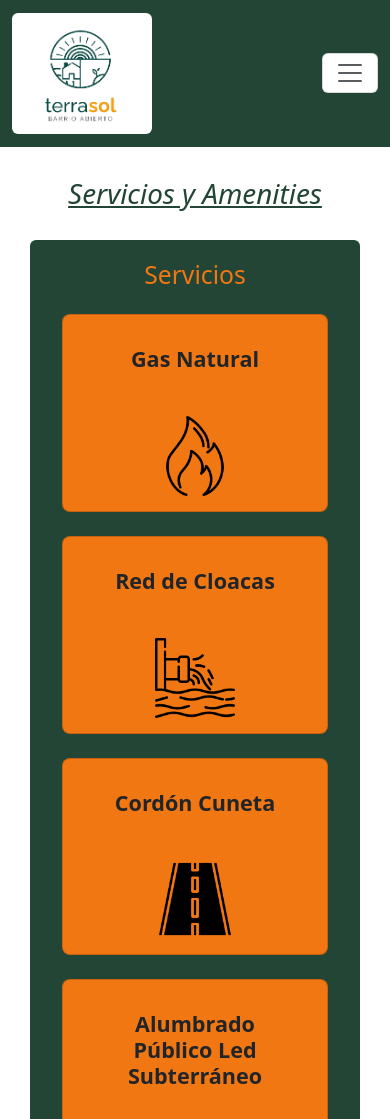
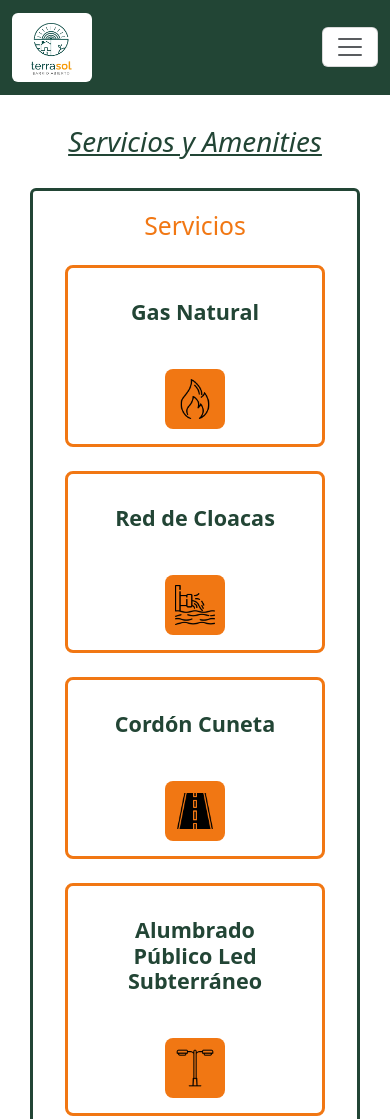
Before and after one commit to Joaquin-Palacio/Loteo-Terrasol, a plain HTML site: page pages/servicios.html in a window 390 px wide. Shown: the top 1119 px of the page. Drawn offline with nearby package versions, Linux system fonts and the light colour scheme.

Commit message:
cambios en estilos

```diff
--- a/css/estilo.css
+++ b/css/estilo.css
@@ -29,7 +29,7 @@ header {
 .navbar-toggler-icon,
 .navbar-toggler {
   background-color: white;
-  color: #f17713;
+  color: white;
 }
 
 .nav-link {
@@ -43,7 +43,7 @@ header {
 }
 
 .logo {
-  width: 140px;
+  width: 80px;
   height: auto;
   background-color: #fff;
 }
@@ -121,7 +121,7 @@ header {
 
 .section-servicios,
 .section-amenities {
-  background-color: #224535;
+  border: 3px solid #224535;
   color: #f17713;
   padding: 20px;
   margin-top: 30px;
@@ -136,7 +136,14 @@ header {
   padding: 15px;
   margin-bottom: 20px;
   height: 100%;
+  border: 3px solid #f17713;
+  color: #224535;
+}
+
+.card img {
   background-color: #f17713;
+  padding: 10px;
+  border-radius: 8px;
 }
 
 .card:hover {
@@ -145,7 +152,7 @@ header {
 }
 
 .card img {
-  width: 80px;
+  width: 60px;
 }
 
 .card:hover img {
@@ -167,10 +174,11 @@ header {
 }
 
 .section-novedades {
-  background-color: #224535;
+  background-color: #fff;
   text-align: center;
   color: #f17713;
   padding: 20px;
+  border: 3px solid #224535;
 }
 
 .section-novedades h2 {
@@ -232,7 +240,7 @@ header {
 /*? ---------------------------------------------------------------------------------------------------------*/
 /*! Estilos Quienes Somos */
 .section-sobreNos {
-  background-color: #f17713;
+  border: 3px solid #f17713;
   color: #224535;
   font-weight: 500;
 }
```
